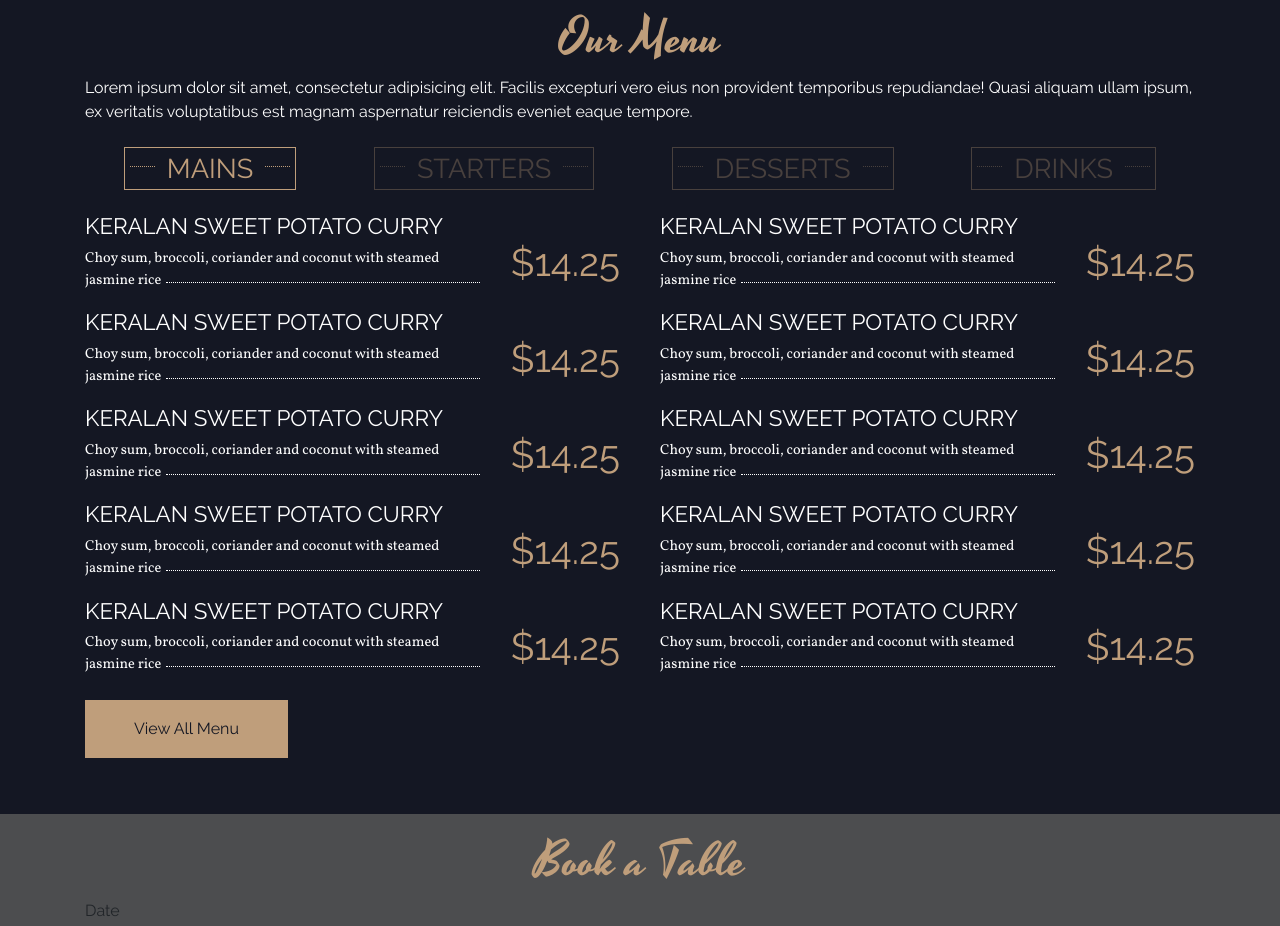
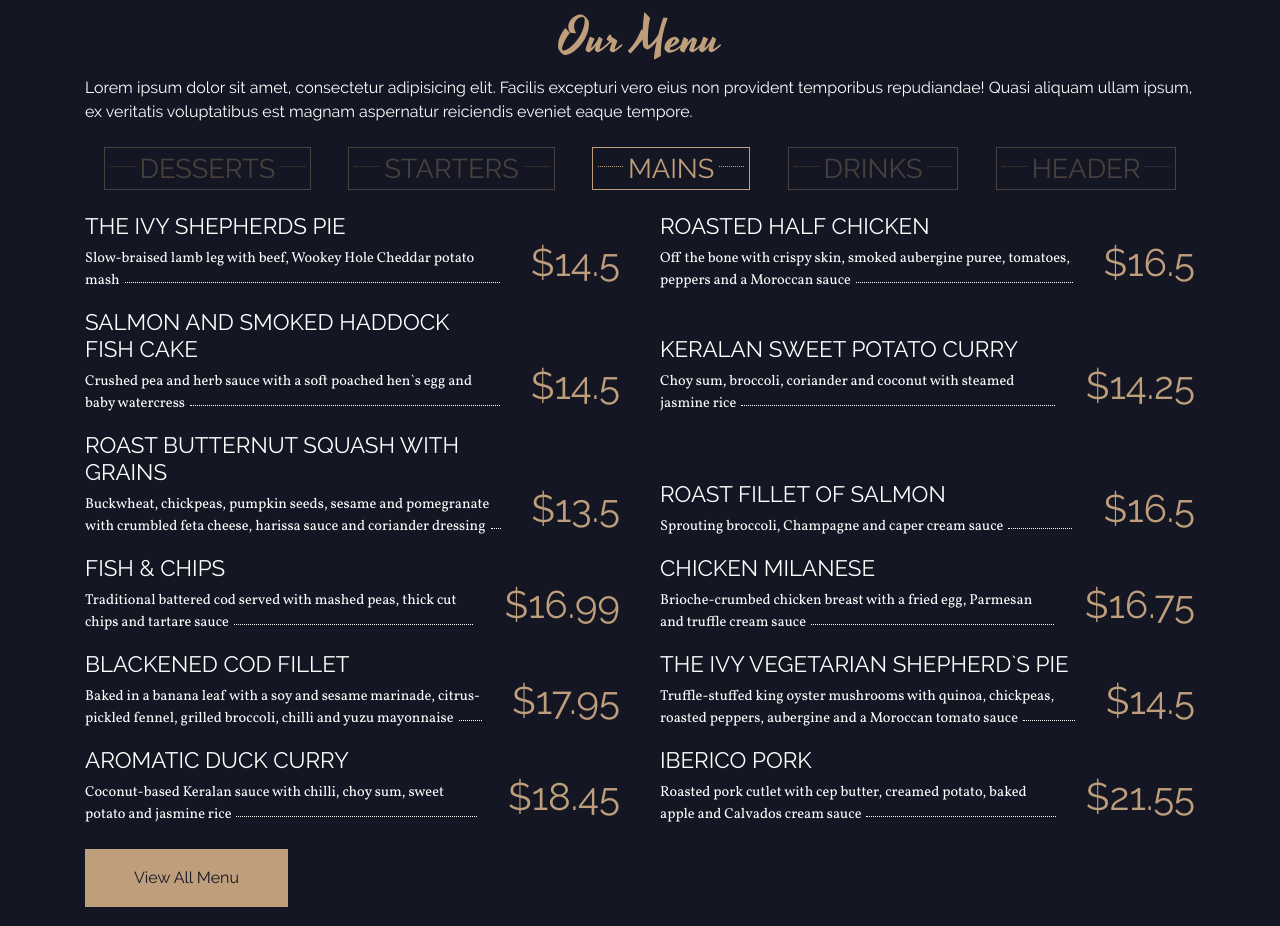
Before and after one commit to SerhiyAntipov/cafe, a website: page dist/index.html in a window 1280 px wide. Shown: the part 1520-2446 px from the top of the page. Drawn offline with Linux system fonts and the light colour scheme.

Commit message:
our menu price 1.1

```diff
--- a/dist/css/index.css
+++ b/dist/css/index.css
@@ -758,6 +758,13 @@ p {
   display: flex;
   -webkit-box-align: end;
           align-items: flex-end;
+  -webkit-box-pack: justify;
+          justify-content: space-between;
+}
+
+.our-menu .food__info {
+  -webkit-box-flex: 1;
+          flex-grow: 1;
 }
 
 .our-menu .food__sub-title {
@@ -778,6 +785,8 @@ p {
   font-size: 2.4rem;
   text-transform: uppercase;
   color: #bf9e7b;
+  -webkit-box-flex: 0;
+          flex-grow: 0;
 }
 
 .our-menu h2 {
--- a/dist/index.html
+++ b/dist/index.html
@@ -114,18 +114,9 @@
                     temporibus repudiandae! Quasi aliquam ullam ipsum, ex veritatis voluptatibus est magnam aspernatur
                     reiciendis eveniet eaque tempore.</p>
                 <ul class="our-menu__list">
-                    <li class="our-menu__category-title active">
+                    <!-- <li class="our-menu__category-title active">
                         mains
-                    </li class="our-menu__category-title">
-                    <li class="our-menu__category-title">
-                        starters
-                    </li>
-                    <li class="our-menu__category-title">
-                        desserts
-                    </li>
-                    <li class="our-menu__category-title">
-                        drinks
-                    </li class="our-menu__category-title">
+                    </li> -->
                 </ul>
                 <div class="our-menu__category">
                     <div class="our-menu__category-wrapper">
--- a/dist/js/index.js
+++ b/dist/js/index.js
@@ -47,8 +47,9 @@
           xhr.onreadystatechange = function () {
               if (xhr.readyState === 4 && xhr.status === 200) {
                   menuData = JSON.parse(xhr.response);
-                  dataHeaderSlider(menuData);
-                  dataBestPrice(menuData);
+                  headerSliderData(menuData);
+                  bestPriceData(menuData);
+                  ourMenuData(menuData);
               }
           }
           xhr.open('GET', 'data/menu-data.json', true);
@@ -60,26 +61,26 @@
 
   // HEADER SLIDER +++++++++++++++++++++++++++++++++++++++++++++++++++
   // filter slider data
-  function dataHeaderSlider(menuData) {
-      let dataHeaderSlider = menuData.filter(function (data, i, object) {
+  function headerSliderData(menuData) {
+      let headerSliderData = menuData.filter(function (data, i, object) {
           if (data["food-category"] == 'header') return true
       })
-      renderHeaderSlider(dataHeaderSlider);
+      renderHeaderSlider(headerSliderData);
   }
 
   // render Best price slider
-  function renderHeaderSlider(dataHeaderSlider) {
+  function renderHeaderSlider(headerSliderData) {
       let headerSliders = document.querySelector('.slider-header')
       let headerSlide = '';
-      dataHeaderSlider.forEach(function (data, i) {
+      headerSliderData.forEach(function (data, i) {
           headerSlide +=
               `
         <div class="slider-header__slide">
-            <img src="${dataHeaderSlider[i]['url']}" alt="img ${dataHeaderSlider[i]['food-name']}">
+            <img src="${headerSliderData[i]['url']}" alt="img ${headerSliderData[i]['food-name']}">
             <div class="container slider-header__text-container">
                 <div class="slider-header__text">
-                    <h2 class="slider-header__title c-mongoose">${dataHeaderSlider[i]['food-name']}</h2>
-                    <h5 class="slider-header__sub-title">${dataHeaderSlider[i]['food-description']}</h5>
+                    <h2 class="slider-header__title c-mongoose">${headerSliderData[i]['food-name']}</h2>
+                    <h5 class="slider-header__sub-title">${headerSliderData[i]['food-description']}</h5>
                     <a href="#" class="btn btn-slider">See More</a>
                 </div>
             </div>
@@ -107,7 +108,7 @@
 
   // BEST PRICE SLIDER ++++++++++++++++++++++++++++++++++++++++++++++
   // filter slider data
-  function dataBestPrice(menuData) {
+  function bestPriceData(menuData) {
       let bestPrice = menuData.filter(function (data, i, object) {
           if (data["best-price"] == 'yes') return true
       })
@@ -181,3 +182,92 @@
       });
   };
   // END BEST PRICE SLIDER ============================================
+
+
+  // OUR MENU ++++++++++++++++++++++++++++++++++++++++++++++
+  let allMenuBase
+
+  function ourMenuData(menuData) {
+
+      let foodsCategory = menuData.map(function (data, i, object) {
+          return data['food-category'];
+      })
+      let ourMenuCategory = Array.from(new Set(foodsCategory));
+
+
+      allMenuBase = [];
+      ourMenuCategory.forEach(function (content, x, object) {
+          allMenuBase.push(menuData.filter(function (content, i, object) {
+              if (content["food-category"] == ourMenuCategory[x]) return true
+          }))
+      })
+      console.log(allMenuBase[0])
+      console.log(ourMenuCategory)
+
+
+      renderOurMenuList(ourMenuCategory);
+  };
+
+
+  // Render Our Menu List  ===========================
+  function renderOurMenuList(ourMenuCategory) {
+
+      let ourMenu = document.querySelector('.our-menu__list');
+      let listsOurMenu = "";
+      ourMenuCategory.forEach(function (data, i, object) {
+          listsOurMenu += `
+        <li class="our-menu__category-title" data-id="${i}">${data}</li> `
+      });
+      ourMenu.innerHTML = listsOurMenu;
+
+      ourMenuCategoryActive(ourMenuCategory);
+  }
+
+
+  // Our Menu Category Active ===========================
+  function ourMenuCategoryActive(ourMenuCategory) {
+      let ourMenuCategoryTitle = document.querySelectorAll('.our-menu__category-title');
+      let categoryActive = "0";
+      ourMenuCategoryTitle.forEach(function (categoryTitle, i, element) {
+          if (categoryTitle.innerText.toLowerCase() == 'mains') {
+              categoryTitle.classList.toggle('active');
+              categoryActive = categoryTitle.getAttribute('data-id');
+          } else {
+              element[categoryActive].classList.toggle('active');
+          }
+          categoryTitle.addEventListener('click', function (event) {
+              if (event.target.classList.length <= 1) {
+                  event.target.classList.toggle('active');
+                  element[categoryActive].classList.toggle('active');
+                  categoryActive = event.target.getAttribute('data-id');
+                  renderMenuPriceList(menuData, categoryActive, ourMenuCategory)
+              }
+          })
+      });
+      renderMenuPriceList(menuData, categoryActive, ourMenuCategory)
+  }
+
+  function renderMenuPriceList(menuData, categoryActive, ourMenuCategory) {
+      let menuSelectCategory = menuData.filter(function (data, i) {
+          if (data['food-category'] == ourMenuCategory[categoryActive]) return true
+      })
+      let ourMenuPrice = document.querySelector('.our-menu__category-wrapper');
+      let ourMenuPriceList = "";
+      menuSelectCategory.forEach(function (data, i) {
+          ourMenuPriceList += `
+        <div class="food__wrapper">
+            <div class="food__info">
+                <h4 class="food__title">
+                ${data["food-name"]}
+                </h4>
+                <p class="food__sub-title p-lite">
+                ${data["food-description"]}
+                    <span></span>
+                </p>
+            </div>
+            <p class="food__price">$${data["food-price"]}</p>
+        </div>`
+      });
+      console.log(ourMenuPriceList)
+      ourMenuPrice.innerHTML = ourMenuPriceList;
+  }
```
